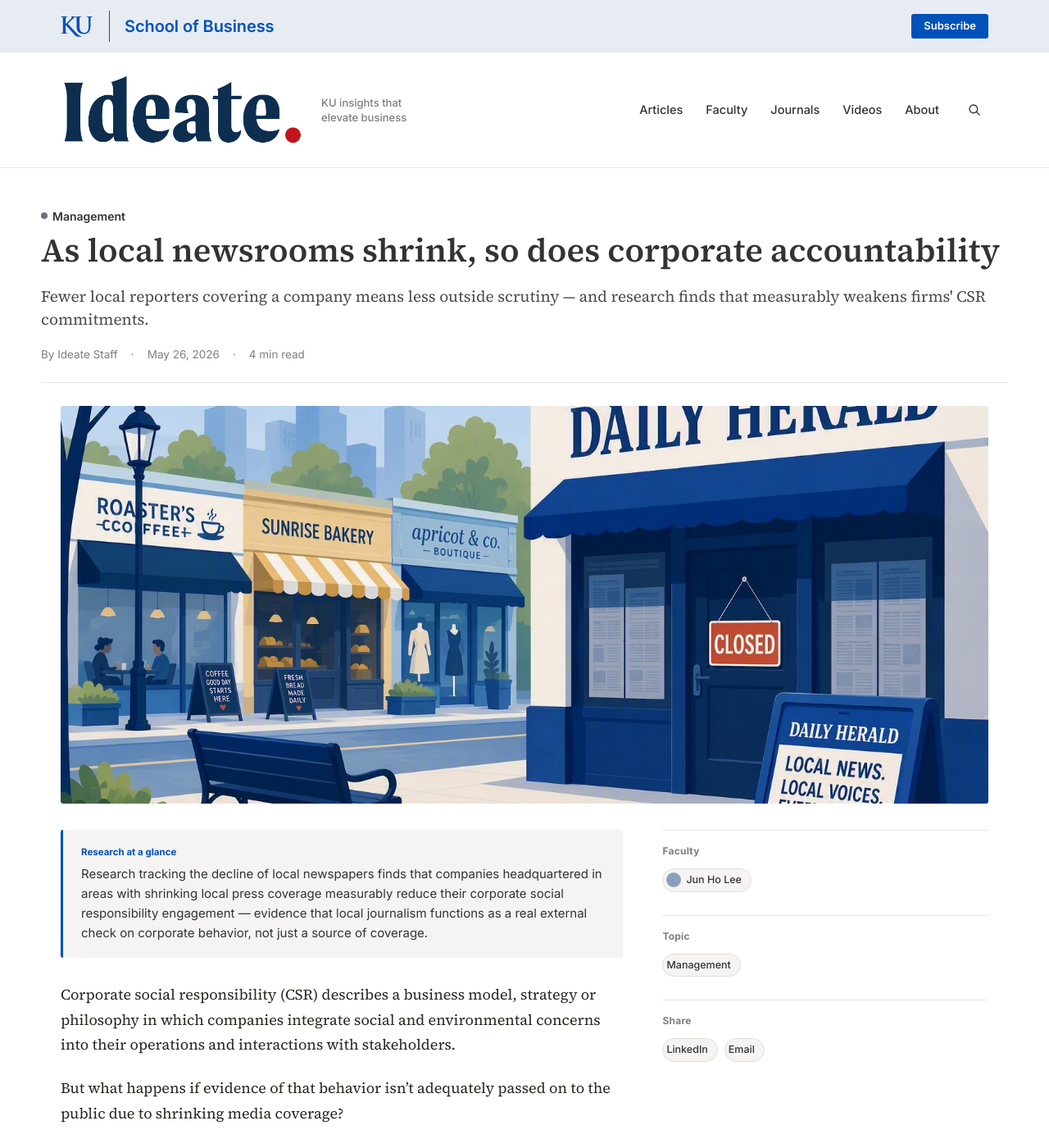
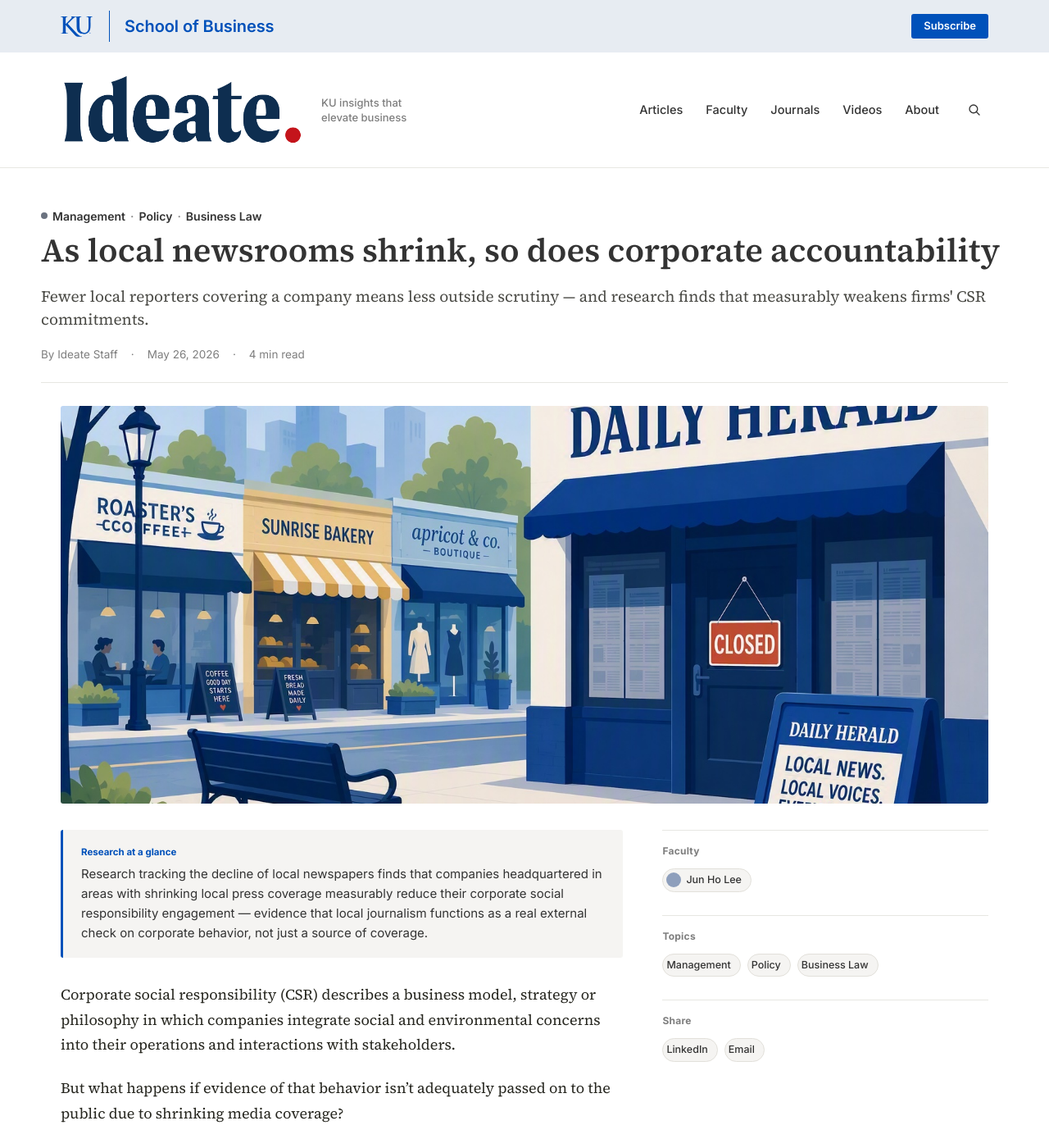
Before and after one commit to KUBschool/ideate, a Jekyll site: the page built from _articles/2026-05-26-local-news-corporate-csr.md, in a window 1280 px wide and 1400 px high. Shown: the whole window at 82% size. Built offline with Jekyll 4.4.1, drawn with Linux system fonts in a browser that asks for light colours.

Commit message:
Update Article “2026-05-26-local-news-corporate-csr”

```diff
--- a/_articles/2026-05-26-local-news-corporate-csr.md
+++ b/_articles/2026-05-26-local-news-corporate-csr.md
@@ -3,6 +3,9 @@
 dek: Fewer local reporters covering a company means less outside scrutiny — and
   research finds that measurably weakens firms' CSR commitments.
 topic: management
+also_topics:
+  - policy
+  - business-law
 faculty:
   - jun-ho-lee
 byline: Jon Niccum
```
